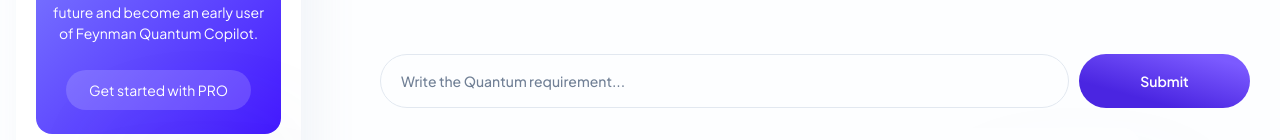
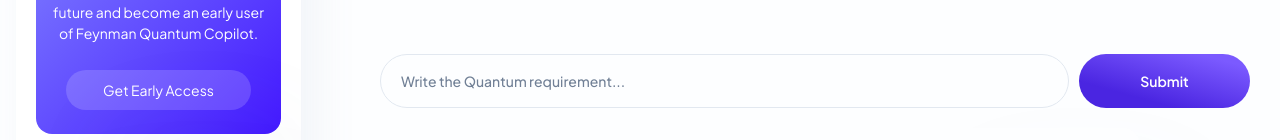
Before and after one commit to asela-wijesinghe/QTD_Horizon, a Next.js app: page / in a window 1280 px wide. Shown: the part 562-702 px from the top of the page. Built offline with nearby package versions, Linux system fonts and the light colour scheme.

Commit message:
Refactor SidebarCard component to update the link for early access button

```diff
--- a/src/components/sidebar/components/SidebarCard.tsx
+++ b/src/components/sidebar/components/SidebarCard.tsx
@@ -61,7 +61,7 @@ export default function SidebarDocs() {
           Feynman Quantum Copilot.
         </Text>
       </Flex>
-      <Link href="https://horizon-ui.com/ai-template" isExternal>
+      <Link href="https://forms.office.com/Pages/ResponsePage.aspx?id=MndA_kAZC0iL_NNTj_1X2AwtaLSPTwZNjZUxZwTzoatURU5WVVhCMzJUVUZNNEtaWFpOVUc3UVdNRS4u" isExternal>
         <Button
           bg="whiteAlpha.300"
           _hover={{ bg: 'whiteAlpha.200' }}
@@ -74,7 +74,7 @@ export default function SidebarDocs() {
           mx="auto"
           borderRadius="45px"
         >
-          Get started with PRO
+          Get Early Access
         </Button>
       </Link>
     </Flex>
```
